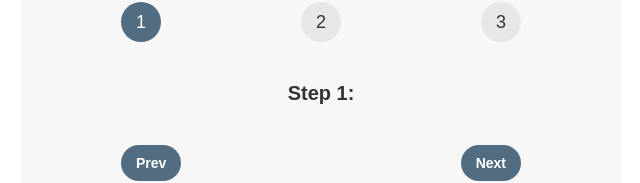
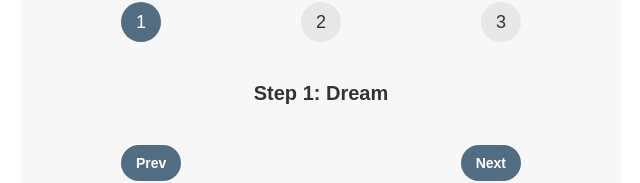
Before and after one commit to Rycs123/Step-By-Step-Form, a React (Create React App) app: page / in a window 1280 px wide. Shown: the part 123-306 px from the top of the page, without its empty margins (319-959 px from the left). Built offline with nearby package versions, Linux system fonts and the light colour scheme.

Commit message:
add stepItems and config function handle

```diff
--- a/src/App.js
+++ b/src/App.js
@@ -1,14 +1,15 @@
 import { useState } from "react";
 
-const stepItems = ["Dream", "Believe", "Achieve"];
+const stepItems = ["Dream", "Believe", "Achie"];
 function App() {
     const [step, setStep] = useState(1);
+
     function handleNext() {
-        if (step < 3) setStep(step + 1);
+        if (step < 3) setStep((step) => step + 1);
     }
 
     function handlePrev() {
-        if (step > 1) setStep(step - 1);
+        if (step < 3) setStep((step) => step - 1);
     }
 
     return (
@@ -18,7 +19,9 @@ function App() {
                 <div className={step >= 2 ? "active" : ""}>2</div>
                 <div className={step >= 3 ? "active" : ""}>3</div>
             </div>
-            <p className="message">Step {step}: </p>
+            <p className="message">
+                Step {step}: {stepItems[step - 1]}{" "}
+            </p>
             <div className="buttons">
                 <button
                     style={{ backgroundColor: "#526D82", color: "#FFF" }}
```
